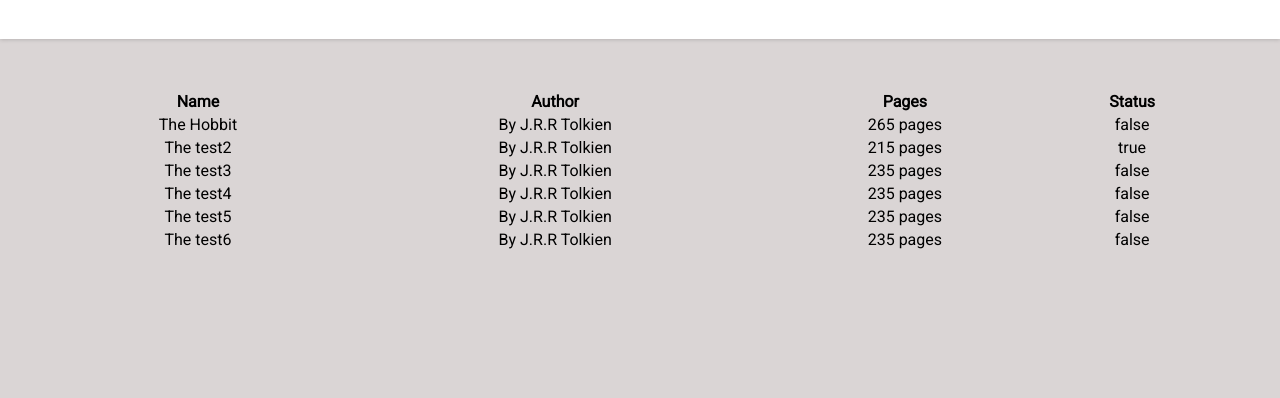
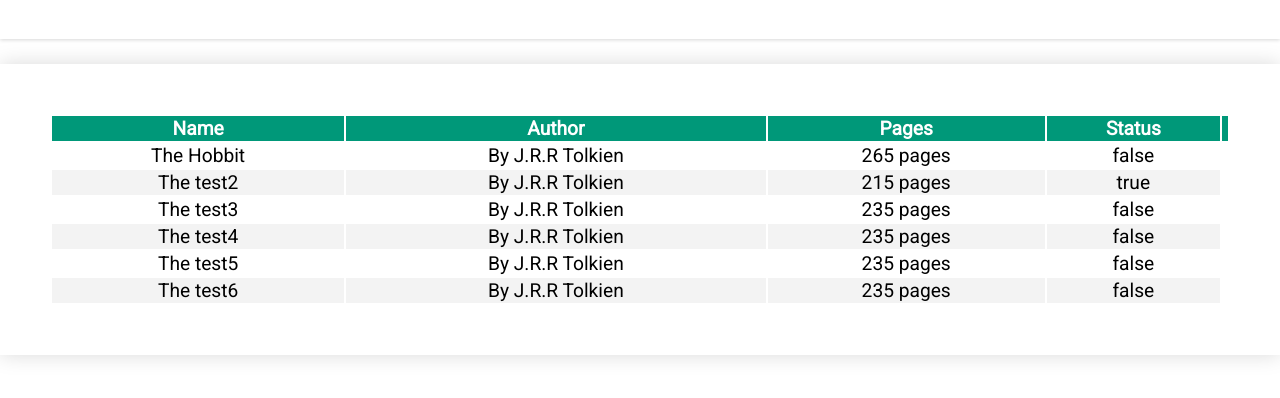
Before and after one commit to MarekRykaczewski/library, a plain HTML site: page index.html in a window 1280 px wide. Shown: the part 82-480 px from the top of the page. Drawn offline with Linux system fonts and the light colour scheme.

Commit message:
style table

```diff
--- a/styles.css
+++ b/styles.css
@@ -3,7 +3,7 @@
 body {
     margin: 0;
     padding: 0;
-    background-color: rgb(218, 213, 213);
+    background-color: rgb(255, 255, 255);
     display: flex;
     flex-direction: column;
     font-family: Roboto, system-ui, -apple-system, BlinkMacSystemFont, 'Segoe UI', Oxygen, Ubuntu, Cantarell, 'Open Sans', 'Helvetica Neue', sans-serif;
@@ -17,8 +17,24 @@ body {
 
 #shelf {
     padding: 50px;
+    margin: 25px 0;
+    font-size: 1.2em;
+    font-family: Roboto;
+    min-width: 400px;
+    box-shadow: 0 0 20px rgba(0, 0, 0, 0.15);
+}
+
+#table-header{
+    background-color: #009879;
+    color: #ffffff;
 }
 
 .book-container {
-text-align: center;
+    border-bottom: 1px solid #dddddd;
+    text-align: center;
+
 }
+
+.book-container:nth-of-type(even) {
+    background-color: #f3f3f3;
+}
```
